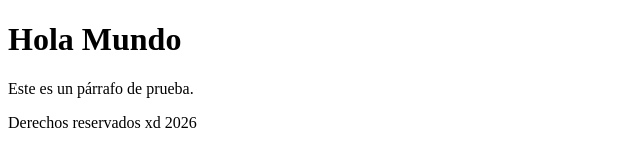
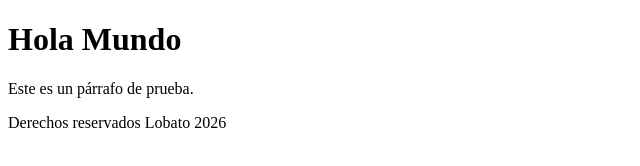
Before and after one commit to LobatoMedina/test-Repository, a plain HTML site: page index.html in a window 1280 px wide. Shown: the full height of the page, 0-640 px from the left. Drawn offline with Linux system fonts and the light colour scheme.

Commit message:
prueba 2

```diff
--- a/index.html
+++ b/index.html
@@ -13,7 +13,7 @@
         <p>Este es un párrafo de prueba.</p>
     </main>
     <footer>
-        <p>Derechos reservados xd 2026</p>
+        <p>Derechos reservados Lobato 2026</p>
     </footer>
 </body>
 </html>
```
